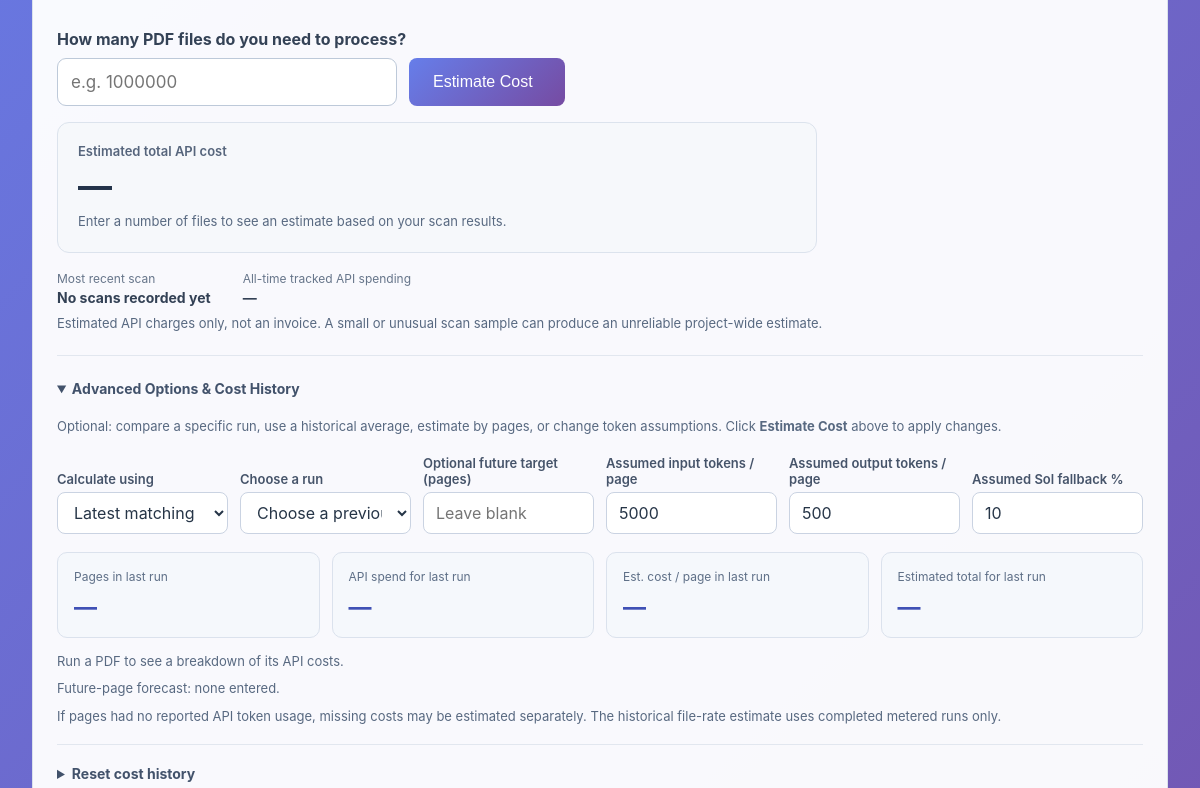
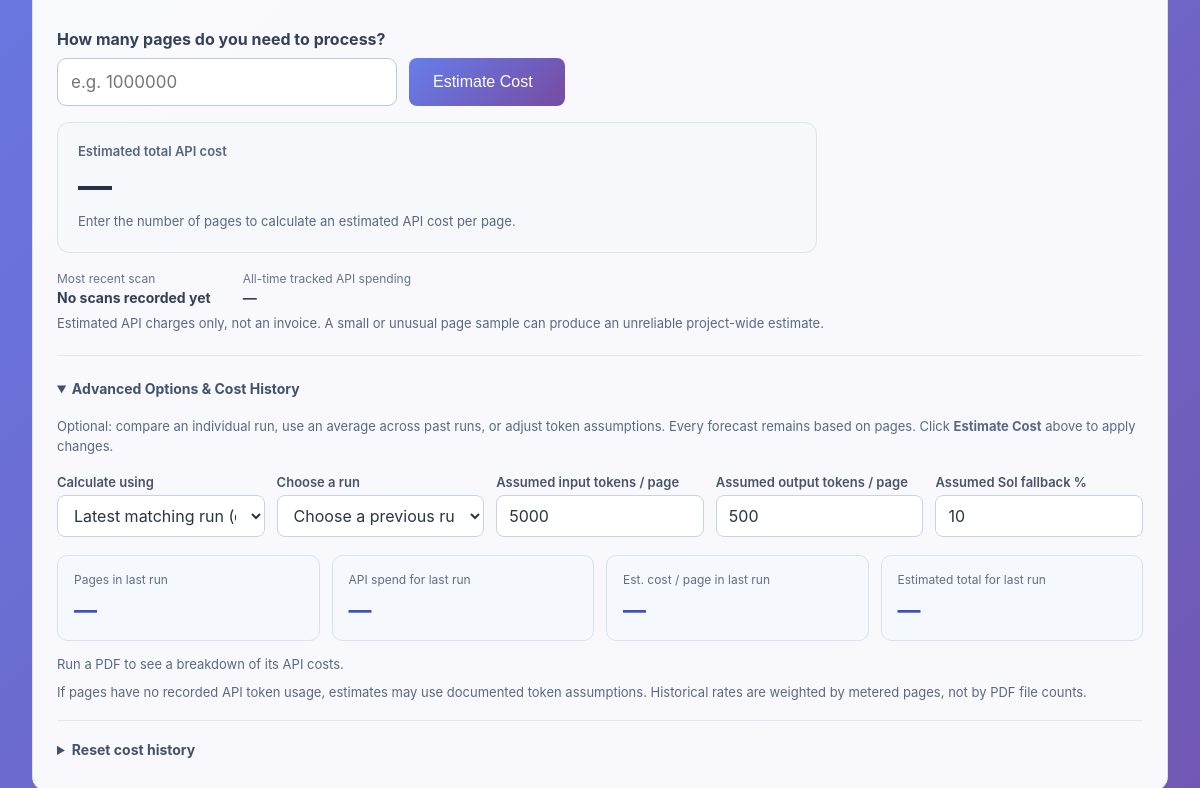
Before and after one commit to bewayo2/scanauditor, an Electron app: page index.html in a window 1200 px wide. Both pictures are taken after a click on the heading "Advanced Options & Cost History". Shown: the part 510-1298 px from the top of the page. Drawn offline with Linux system fonts and the light colour scheme; no server answers.

Commit message:
Change simple cost estimate to pages only and remove PDF-count forecasting controls

```diff
--- a/index.html
+++ b/index.html
@@ -49,19 +49,19 @@
       <section class="cost-section" aria-labelledby="cost-heading">
         <div class="section-header">
           <h2 id="cost-heading">Estimate Scanning Cost</h2>
-          <p>Enter how many PDF files the organization plans to process. The estimate uses the latest matching scan automatically. No files are processed or charged when you calculate.</p>
+          <p>Estimate by scanned pages, not PDFs. Each PDF may contain a different number of pages. The default rate comes from the latest matching scan; calculating an estimate does not process files or incur API charges.</p>
         </div>
 
         <div class="cost-simple">
-          <label for="forecast-target-files">How many PDF files do you need to process?</label>
+          <label for="forecast-target-pages">How many pages do you need to process?</label>
           <div class="cost-simple-input">
-            <input type="number" id="forecast-target-files" min="1" max="100000000" step="1" inputmode="numeric" placeholder="e.g. 1000000" />
+            <input type="number" id="forecast-target-pages" min="1" max="100000000" step="1" inputmode="numeric" placeholder="e.g. 1000000" />
             <button id="save-cost-plan" type="button" class="btn btn-primary">Estimate Cost</button>
           </div>
           <div class="cost-estimate-result" role="status" aria-live="polite" aria-atomic="true">
             <span>Estimated total API cost</span>
-            <strong id="cost-file-estimate">—</strong>
-            <p id="cost-target-files-projection" class="small-note">Enter a number of files to see an estimate based on your scan results.</p>
+            <strong id="cost-page-estimate">—</strong>
+            <p id="cost-target-projection" class="small-note">Enter the number of pages to calculate an estimated API cost per page.</p>
           </div>
         </div>
 
@@ -75,16 +75,15 @@
             <strong id="cost-spent">—</strong>
           </div>
         </div>
-        <p class="small-note">Estimated API charges only, not an invoice. A small or unusual scan sample can produce an unreliable project-wide estimate.</p>
+        <p class="small-note">Estimated API charges only, not an invoice. A small or unusual page sample can produce an unreliable project-wide estimate.</p>
 
         <details class="cost-advanced" id="cost-advanced">
           <summary>Advanced Options &amp; Cost History</summary>
           <div class="cost-advanced-inner">
-            <p class="small-note">Optional: compare a specific run, use a historical average, estimate by pages, or change token assumptions. Click <strong>Estimate Cost</strong> above to apply changes.</p>
+            <p class="small-note">Optional: compare an individual run, use an average across past runs, or adjust token assumptions. Every forecast remains based on pages. Click <strong>Estimate Cost</strong> above to apply changes.</p>
             <div class="cost-planning">
               <div><label for="forecast-basis">Calculate using</label><select id="forecast-basis"><option value="latest-run">Latest matching run (default)</option><option value="selected-run">One selected run only</option><option value="historical">Historical average</option></select></div>
               <div id="cost-run-selector"><label for="forecast-selected-run">Choose a run</label><select id="forecast-selected-run"><option value="">Choose a previous run</option></select></div>
-              <div><label for="forecast-target-pages">Optional future target (pages)</label><input type="number" id="forecast-target-pages" min="1" max="100000000" step="1" placeholder="Leave blank" /></div>
               <div><label for="planning-input-tokens">Assumed input tokens / page</label><input type="number" id="planning-input-tokens" min="1" max="1000000" step="100" value="5000" /></div>
               <div><label for="planning-output-tokens">Assumed output tokens / page</label><input type="number" id="planning-output-tokens" min="1" max="100000" step="100" value="500" /></div>
               <div><label for="fallback-percent">Assumed Sol fallback %</label><input type="number" id="fallback-percent" min="0" max="100" step="1" value="10" /></div>
@@ -96,8 +95,7 @@
               <div class="cost-card"><span>Estimated total for last run</span><strong id="cost-total">—</strong></div>
             </div>
             <p id="cost-basis" class="small-note">Run a PDF to see a breakdown of its API costs.</p>
-            <p id="cost-target-projection" class="small-note">Future-page forecast: none entered.</p>
-            <p class="small-note">If pages had no reported API token usage, missing costs may be estimated separately. The historical file-rate estimate uses completed metered runs only.</p>
+            <p class="small-note">If pages have no recorded API token usage, estimates may use documented token assumptions. Historical rates are weighted by metered pages, not by PDF file counts.</p>
             <details class="cost-reset-area">
               <summary>Reset cost history</summary>
               <p class="small-note">This permanently deletes this computer's recorded API usage, run history and saved forecast settings after confirmation. Actual provider charges, PDFs, QA evidence and batch checkpoints are not affected.</p>
```
